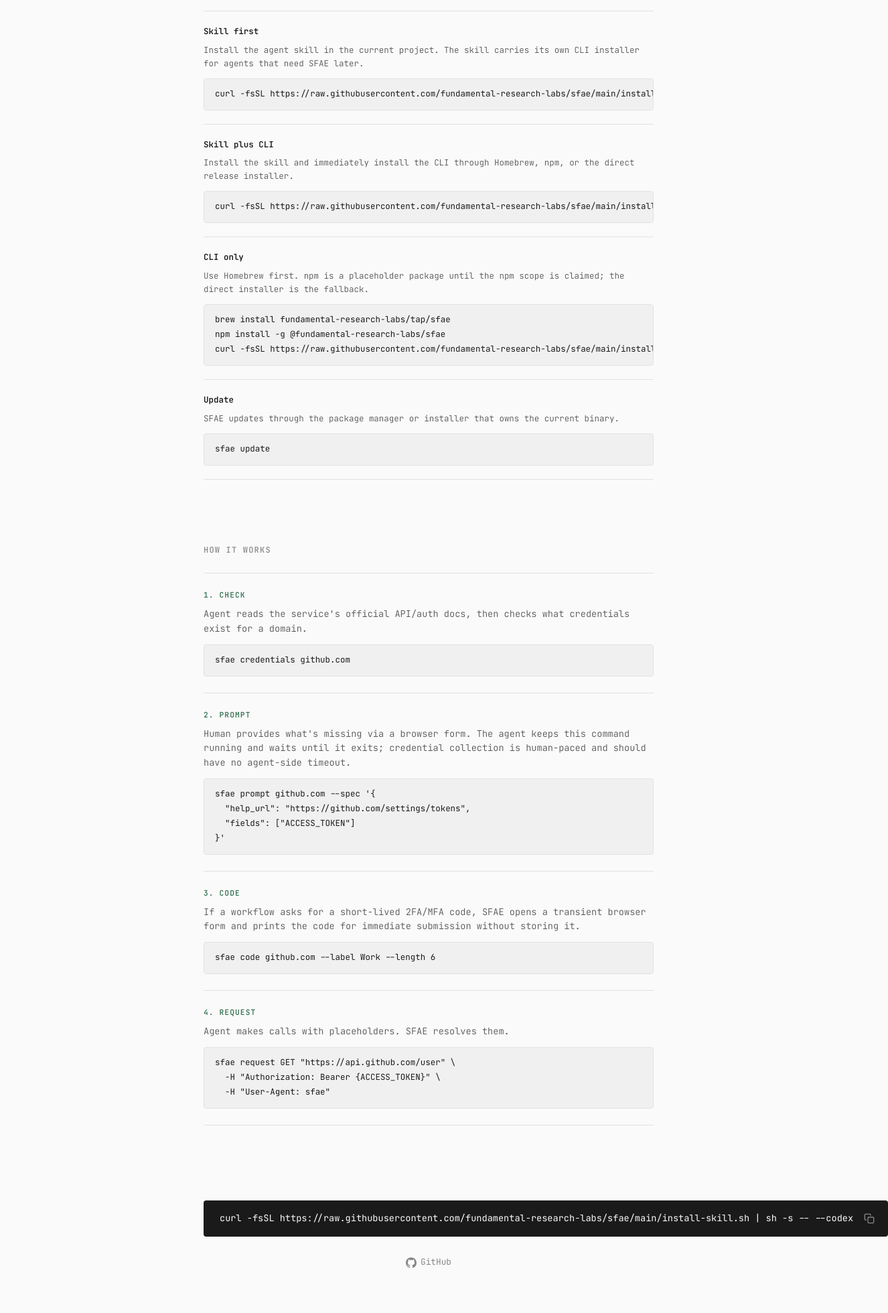
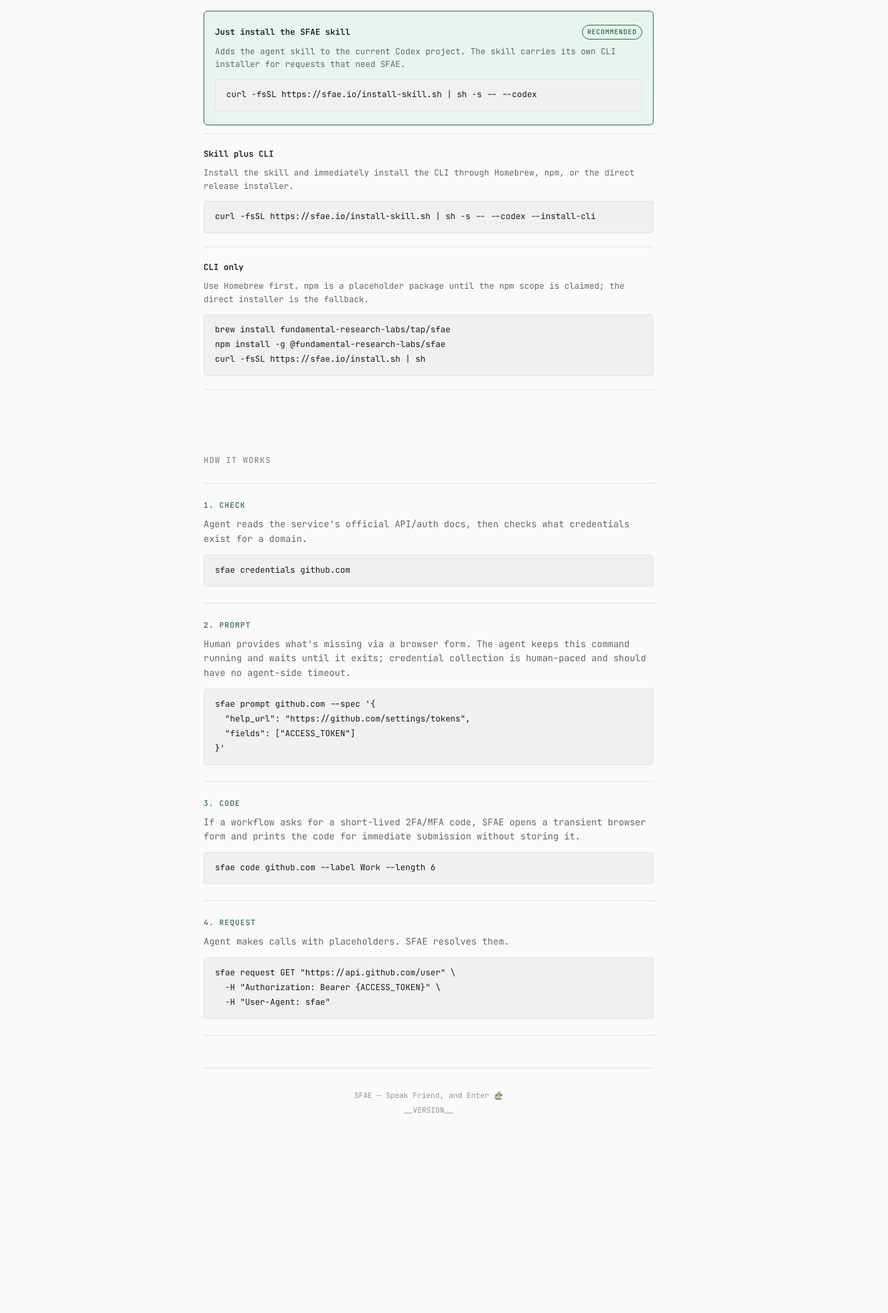
Before and after one commit to fundamental-research-labs/sfae, a website: page docs/index.html in a window 1280 px wide. Shown: the part 840-2800 px from the top of the page at 67% size, 1326 px wide, since content can reach past the window. After the commit the page ends 2539 px from the top, so only its background shows below. Drawn offline with Linux system fonts and the light colour scheme.

Commit message:
Polish distribution install docs

```diff
--- a/docs/index.html
+++ b/docs/index.html
@@ -140,8 +140,24 @@
       border-top: 1px solid var(--border);
     }
 
+    .install-methods li.recommended {
+      padding: 20px 16px;
+      margin-bottom: 12px;
+      border: 1px solid var(--accent);
+      border-radius: 6px;
+      background: var(--accent-light);
+    }
+
     .install-methods li:last-child {
       border-bottom: 1px solid var(--border);
+    }
+
+    .method-heading {
+      display: flex;
+      align-items: center;
+      justify-content: space-between;
+      gap: 12px;
+      margin-bottom: 8px;
     }
 
     .method-title {
@@ -149,6 +165,22 @@
       font-weight: 600;
       color: var(--text);
       margin-bottom: 8px;
+    }
+
+    .method-heading .method-title {
+      margin-bottom: 0;
+    }
+
+    .method-badge {
+      flex: 0 0 auto;
+      padding: 2px 7px;
+      border: 1px solid var(--accent);
+      border-radius: 999px;
+      color: var(--accent);
+      font-size: 0.62rem;
+      font-weight: 600;
+      text-transform: uppercase;
+      letter-spacing: 0.08em;
     }
 
     .method-desc {
@@ -209,80 +241,6 @@
       font-family: 'JetBrains Mono', monospace;
     }
 
-    /* CTA */
-    .cta {
-      padding: 64px 0;
-      text-align: center;
-    }
-
-    .cta-install {
-      display: inline-flex;
-      align-items: center;
-      gap: 0;
-      background: var(--text);
-      border-radius: 4px;
-      margin-bottom: 24px;
-    }
-
-    .cta-install pre {
-      display: inline-block;
-      margin: 0;
-      font-size: 0.85rem;
-      background: none;
-      color: var(--bg);
-      border: none;
-      padding: 16px 0 16px 24px;
-      border-radius: 0;
-    }
-
-    .cta-install .copy-btn {
-      background: none;
-      border: none;
-      color: var(--text-tertiary);
-      cursor: pointer;
-      padding: 16px 20px 16px 16px;
-      display: flex;
-      align-items: center;
-      transition: color 0.15s;
-    }
-
-    .cta-install .copy-btn:hover {
-      color: var(--bg);
-    }
-
-    .cta-install .copy-btn.copied {
-      color: #4ade80;
-    }
-
-    .cta-install .copy-btn svg {
-      width: 16px;
-      height: 16px;
-    }
-
-    .cta-github {
-      margin-top: 4px;
-    }
-
-    .cta-github a {
-      color: var(--text-tertiary);
-      text-decoration: none;
-      transition: color 0.15s;
-      display: inline-flex;
-      align-items: center;
-      gap: 6px;
-      font-size: 0.8rem;
-      font-weight: 400;
-    }
-
-    .cta-github a:hover {
-      color: var(--text);
-    }
-
-    .cta-github svg {
-      width: 16px;
-      height: 16px;
-    }
-
     /* Footer */
     footer {
       padding: 32px 0;
@@ -325,18 +283,10 @@
         padding: 10px 12px;
       }
 
-      .cta pre {
-        padding: 12px 20px;
-        font-size: 0.78rem;
-      }
-
-      .cta-install {
-        max-width: 100%;
-      }
-
-      .cta-install pre {
-        white-space: pre-wrap;
-        text-align: left;
+      .method-heading {
+        align-items: flex-start;
+        flex-direction: column;
+        gap: 6px;
       }
     }
   </style>
@@ -384,27 +334,25 @@
     <section>
       <h2 class="section-title">Install</h2>
       <ul class="install-methods">
-        <li>
-          <div class="method-title">Skill first</div>
-          <p class="method-desc">Install the agent skill in the current project. The skill carries its own CLI installer for agents that need SFAE later.</p>
-          <pre><code>curl -fsSL https://raw.githubusercontent.com/fundamental-research-labs/sfae/main/install-skill.sh | sh -s -- --codex</code></pre>
+        <li class="recommended">
+          <div class="method-heading">
+            <div class="method-title">Just install the SFAE skill</div>
+            <div class="method-badge">Recommended</div>
+          </div>
+          <p class="method-desc">Adds the agent skill to the current Codex project. The skill carries its own CLI installer for requests that need SFAE.</p>
+          <pre><code>curl -fsSL https://sfae.io/install-skill.sh | sh -s -- --codex</code></pre>
         </li>
         <li>
           <div class="method-title">Skill plus CLI</div>
           <p class="method-desc">Install the skill and immediately install the CLI through Homebrew, npm, or the direct release installer.</p>
-          <pre><code>curl -fsSL https://raw.githubusercontent.com/fundamental-research-labs/sfae/main/install-skill.sh | sh -s -- --codex --install-cli</code></pre>
+          <pre><code>curl -fsSL https://sfae.io/install-skill.sh | sh -s -- --codex --install-cli</code></pre>
         </li>
         <li>
           <div class="method-title">CLI only</div>
           <p class="method-desc">Use Homebrew first. npm is a placeholder package until the npm scope is claimed; the direct installer is the fallback.</p>
           <pre><code>brew install fundamental-research-labs/tap/sfae
 npm install -g @fundamental-research-labs/sfae
-curl -fsSL https://raw.githubusercontent.com/fundamental-research-labs/sfae/main/install.sh | sh</code></pre>
-        </li>
-        <li>
-          <div class="method-title">Update</div>
-          <p class="method-desc">SFAE updates through the package manager or installer that owns the current binary.</p>
-          <pre><code>sfae update</code></pre>
+curl -fsSL https://sfae.io/install.sh | sh</code></pre>
         </li>
       </ul>
     </section>
@@ -441,30 +389,6 @@
       </ol>
     </section>
 
-    <!-- CTA -->
-    <section class="cta">
-      <div class="cta-install">
-        <pre><code>curl -fsSL https://raw.githubusercontent.com/fundamental-research-labs/sfae/main/install-skill.sh | sh -s -- --codex</code></pre>
-        <button class="copy-btn" onclick="copyInstall(this)" aria-label="Copy to clipboard">
-          <svg class="icon-copy" viewBox="0 0 24 24" fill="none" stroke="currentColor" stroke-width="2" stroke-linecap="round" stroke-linejoin="round">
-            <rect x="9" y="9" width="13" height="13" rx="2"/>
-            <path d="M5 15H4a2 2 0 0 1-2-2V4a2 2 0 0 1 2-2h9a2 2 0 0 1 2 2v1"/>
-          </svg>
-          <svg class="icon-check" viewBox="0 0 24 24" fill="none" stroke="currentColor" stroke-width="2.5" stroke-linecap="round" stroke-linejoin="round" style="display:none">
-            <polyline points="4 12 9 17 20 6"/>
-          </svg>
-        </button>
-      </div>
-      <div class="cta-github">
-        <a href="https://github.com/fundamental-research-labs/sfae">
-          <svg viewBox="0 0 24 24" fill="currentColor">
-            <path d="M12 0C5.37 0 0 5.37 0 12c0 5.31 3.435 9.795 8.205 11.385.6.105.825-.255.825-.57 0-.285-.015-1.23-.015-2.235-3.015.555-3.795-.735-4.035-1.41-.135-.345-.72-1.41-1.23-1.695-.42-.225-1.02-.78-.015-.795.945-.015 1.62.87 1.845 1.23 1.08 1.815 2.805 1.305 3.495.99.105-.78.42-1.305.765-1.605-2.67-.3-5.46-1.335-5.46-5.925 0-1.305.465-2.385 1.23-3.225-.12-.3-.54-1.53.12-3.18 0 0 1.005-.315 3.3 1.23.96-.27 1.98-.405 3-.405s2.04.135 3 .405c2.295-1.56 3.3-1.23 3.3-1.23.66 1.65.24 2.88.12 3.18.765.84 1.23 1.905 1.23 3.225 0 4.605-2.805 5.625-5.475 5.925.435.375.81 1.095.81 2.22 0 1.605-.015 2.895-.015 3.3 0 .315.225.69.825.57A12.02 12.02 0 0 0 24 12c0-6.63-5.37-12-12-12z"/>
-          </svg>
-          <span>GitHub</span>
-        </a>
-      </div>
-    </section>
-
     <!-- Footer -->
     <footer>
       <div><a href="https://github.com/fundamental-research-labs/sfae">SFAE</a> — Speak Friend, and Enter 🧙‍♂️</div>
@@ -472,20 +396,5 @@
     </footer>
 
   </div>
-  <script>
-    function copyInstall(btn) {
-      navigator.clipboard.writeText('curl -fsSL https://raw.githubusercontent.com/fundamental-research-labs/sfae/main/install-skill.sh | sh -s -- --codex');
-      var copy = btn.querySelector('.icon-copy');
-      var check = btn.querySelector('.icon-check');
-      copy.style.display = 'none';
-      check.style.display = 'block';
-      btn.classList.add('copied');
-      setTimeout(function() {
-        check.style.display = 'none';
-        copy.style.display = 'block';
-        btn.classList.remove('copied');
-      }, 2000);
-    }
-  </script>
 </body>
 </html>
```
Also changed, not shown: .github/workflows/pages.yml, README.md, 4 other files.
